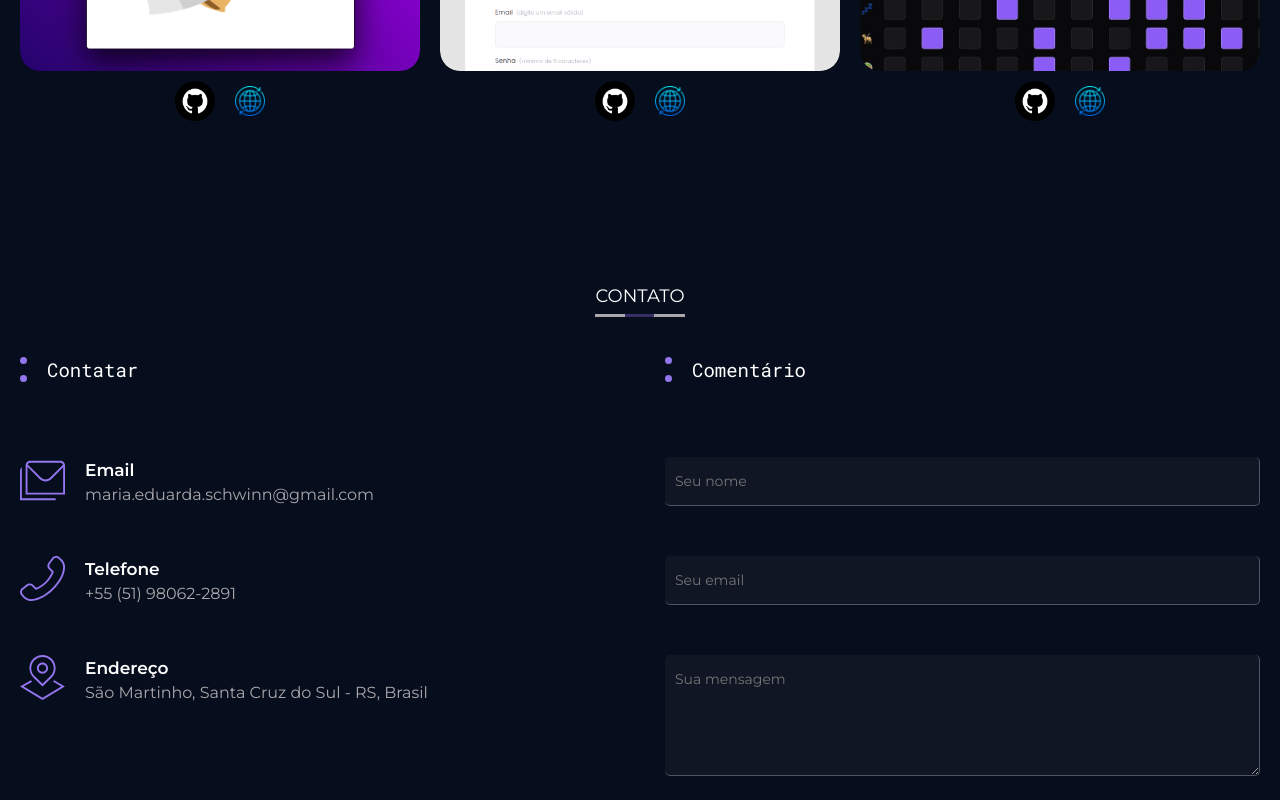
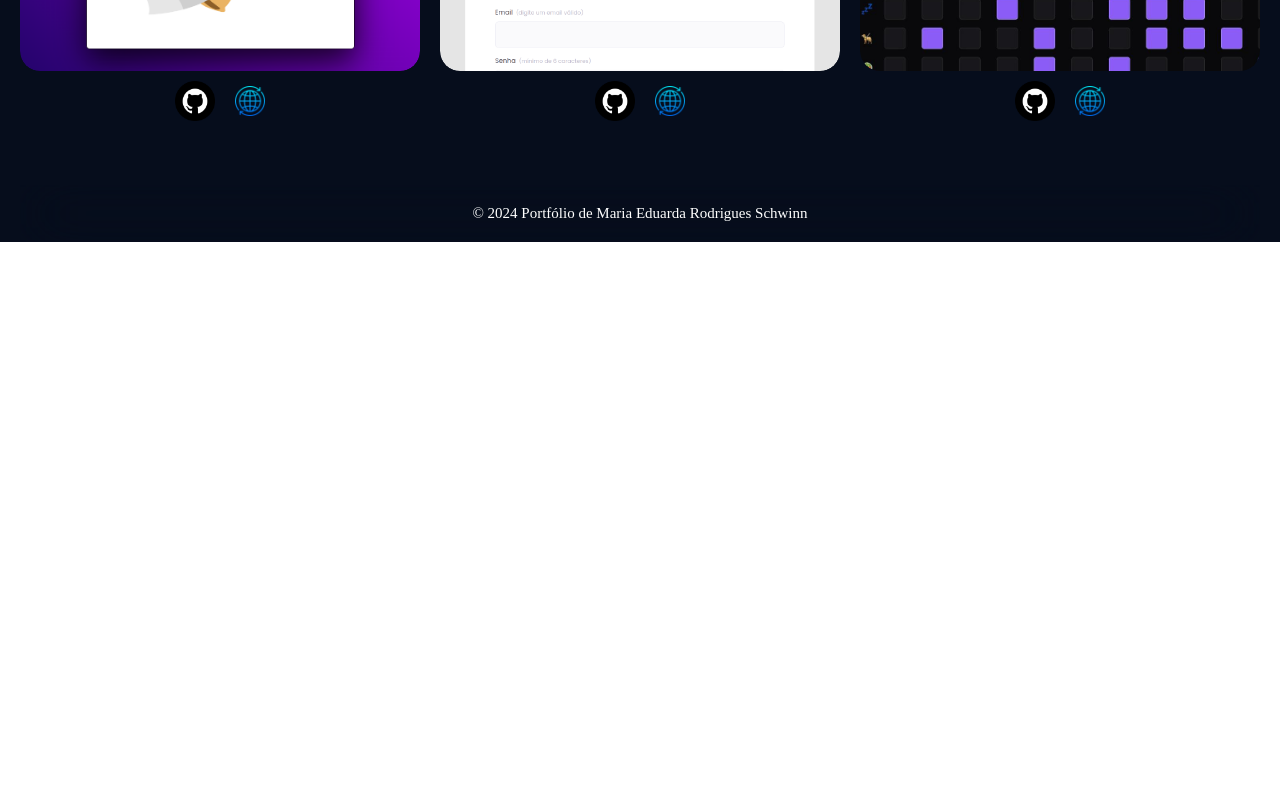
Before and after one commit to Maria-Eduarda-Rodrigues-Schwinn/portfolio, a React (Vite) app: page / in a window 1280 px wide. Shown: the part 4620-5420 px from the top of the page. After the commit the page ends 4862 px from the top, so only its background shows below. Built offline with nearby package versions, Linux system fonts and the light colour scheme.

Commit message:
Remove contact section

```diff
--- a/src/Pages/Home/index.jsx
+++ b/src/Pages/Home/index.jsx
@@ -1,7 +1,6 @@
 import { LimitedWidthWrapper } from "../../components/LimitedWidth"
 import { ProjectsSection } from "./sections/Projects"
 import { ServicesSection } from "./sections/Services"
-import { ContactSection } from "./sections/Contact"
 import { Container, Main, Footer } from "./styles"
 import { CareerSection } from "./sections/Career"
 import { HeaderSection } from "./sections/Header"
@@ -19,7 +18,7 @@ export function Home() {
           <ServicesSection />
           <CareerSection />
           <ProjectsSection />
-          <ContactSection />
+          {/* <ContactSection /> */}
           {/* SOFT SKILLS? ideias em: https://www.youtube.com/watch?v=d8MReiqqElE min=9:20*/}
           {/* certificados do LinkedIn?*/}
         </Main>
```
